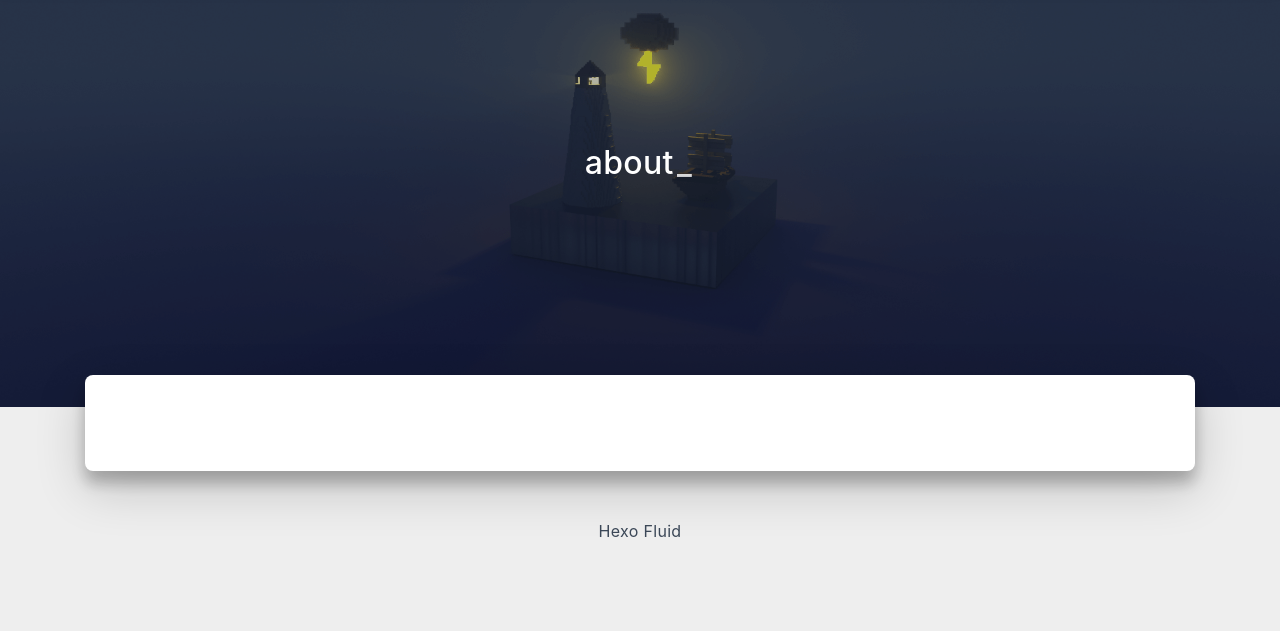
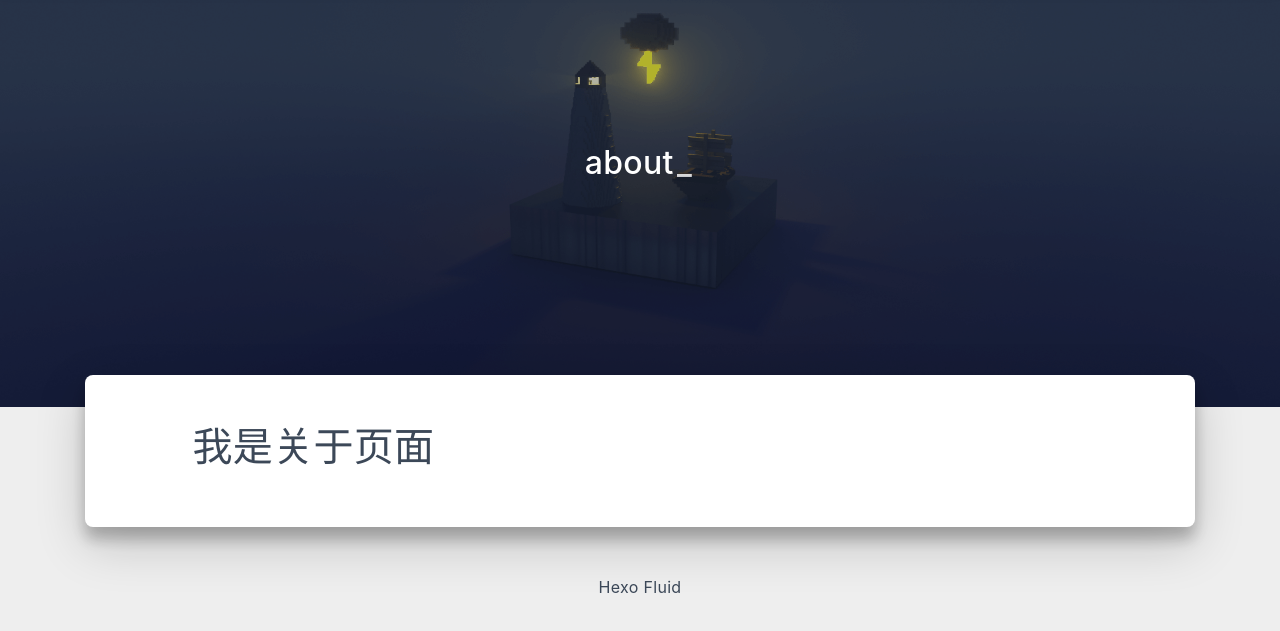
Before and after one commit to AnneLau/AnneLau.github.io, a plain HTML site: page about/index.html in a window 1280 px wide. Shown: the part 73-704 px from the top of the page. Drawn offline with nearby package versions, Linux system fonts and the light colour scheme; some packages are replaced by stand-ins of ours; a script that the page names is missing; some icons are missing; a small style sheet from the web is missing.

Commit message:
Site updated: 2024-04-15 20:50:15

```diff
--- a/about/index.html
+++ b/about/index.html
@@ -16,13 +16,15 @@
   <meta name="author" content="John Doe">
   <meta name="keywords" content="">
 
-    <meta property="og:type" content="website">
+    <meta name="description" content="我是关于页面">
+<meta property="og:type" content="website">
 <meta property="og:title" content="about">
 <meta property="og:url" content="http://example.com/about/index.html">
 <meta property="og:site_name" content="Hexo">
+<meta property="og:description" content="我是关于页面">
 <meta property="og:locale" content="en_US">
 <meta property="article:published_time" content="2024-04-15T12:48:06.000Z">
-<meta property="article:modified_time" content="2024-04-15T12:48:06.012Z">
+<meta property="article:modified_time" content="2024-04-15T12:49:54.106Z">
 <meta property="article:author" content="John Doe">
 <meta name="twitter:card" content="summary_large_image">
 
@@ -216,7 +218,7 @@
 
 
 <article class="page-content">
-
+  <h1 id="我是关于页面"><a href="#我是关于页面" class="headerlink" title="我是关于页面"></a>我是关于页面</h1>
 
 
 
```
